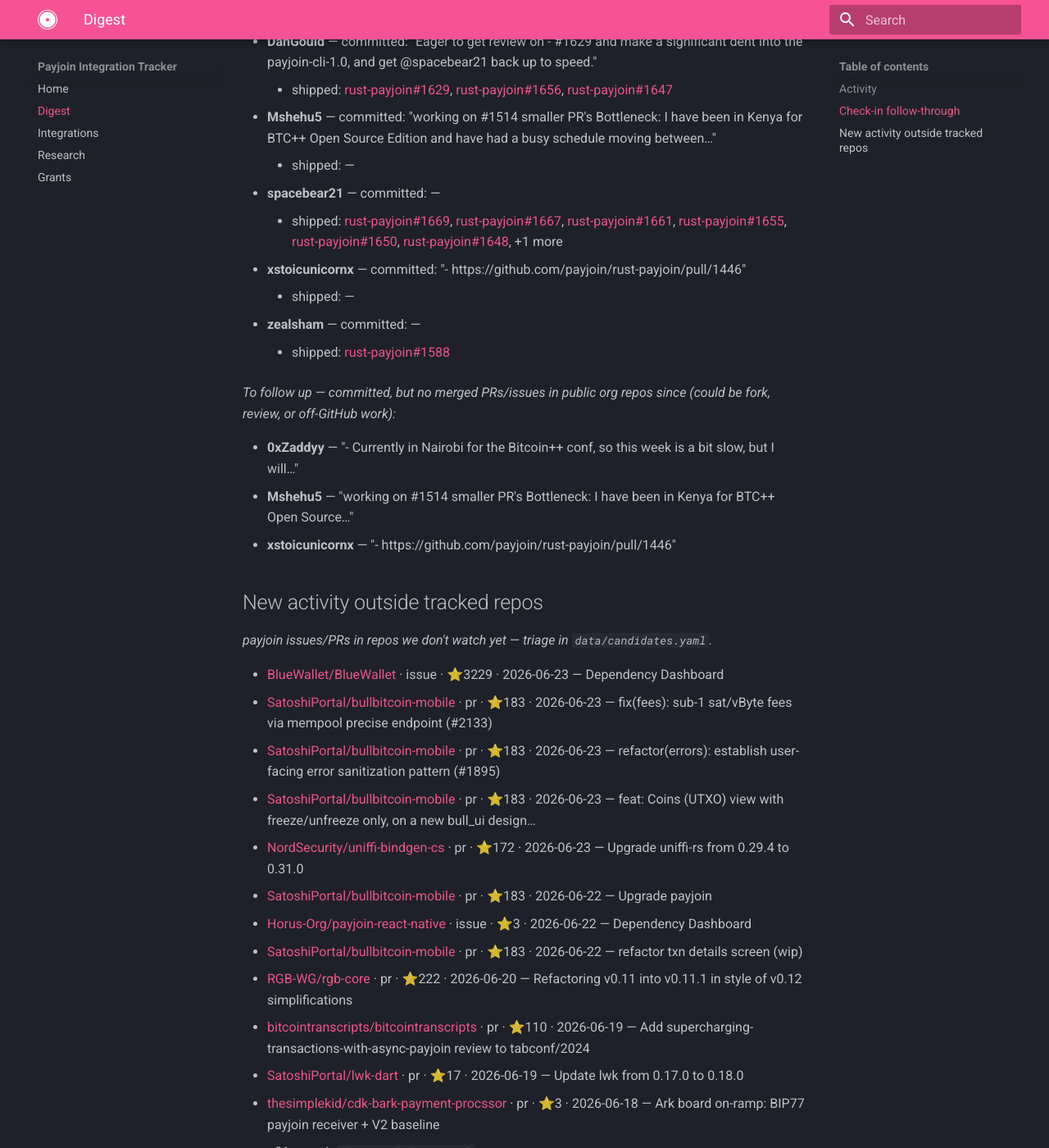
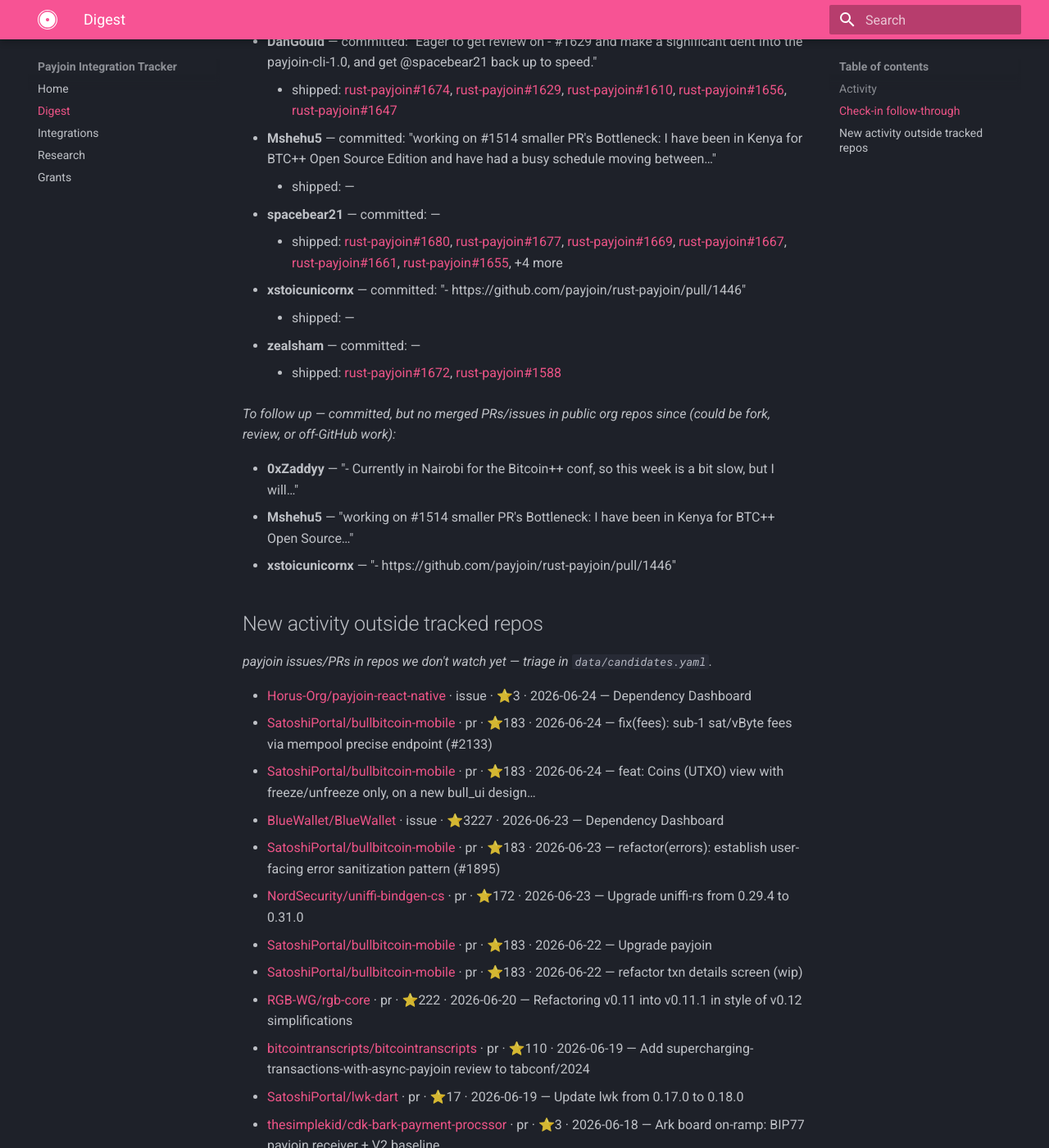
Before and after one commit to payjoin/payjoin.org, an MkDocs documentation site: the page built from docs/digest.md, in a window 1280 px wide and 1400 px high, scrolled down 796 px. Shown: the whole window at 82% size. Built offline with MkDocs 1.6.1 and Material for MkDocs 9.7.7, drawn with Linux system fonts in a browser that asks for light colours; some of the changed text lies outside the part shown.

Commit message:
chore: refresh tracker auto-state + digest

```diff
--- a/docs/digest.md
+++ b/docs/digest.md
@@ -1,11 +1,11 @@
 # Daily digest
 
-_As of 2026-06-24 (UTC) · tracking 25 upstream items_
+_As of 2026-06-25 (UTC) · tracking 25 upstream items_
 
 ## Activity
 
-- **Cove** — [repo](https://github.com/bitcoinppl/cove) — updated 2026-06-23
-- **LDK-Node** — [pull #746](https://github.com/lightningdevkit/ldk-node/pull/746) — 135→136 comments, updated 2026-06-23
+- **BTCPay Server** — [repo](https://github.com/ValeraFinebits/btcpayserver-payjoin-plugin) — updated 2026-06-24
+- **Cove** — [repo](https://github.com/bitcoinppl/cove) — updated 2026-06-25
 
 
 ## Check-in follow-through
@@ -15,21 +15,21 @@ _2026-06-15 · [thread](https://github.com/orgs/payjoin/discussions/1644)_
 - **0xZaddyy** — committed: "- Currently in Nairobi for the Bitcoin++ conf, so this week is a bit slow, but I will continue working on the multiparty mailroom."
     - shipped: —
 - **benalleng** — committed: "- With some contention in #1638 perhaps we should rethink #1631 and maybe just make `--role` non-optional? or simply add a prefix to the…"
-    - shipped: [rust-payjoin#1640](https://github.com/payjoin/rust-payjoin/pull/1640), [rust-payjoin#1652](https://github.com/payjoin/rust-payjoin/issues/1652)
+    - shipped: [rust-payjoin#1673](https://github.com/payjoin/rust-payjoin/pull/1673), [rust-payjoin#1640](https://github.com/payjoin/rust-payjoin/pull/1640), [rust-payjoin#1679](https://github.com/payjoin/rust-payjoin/issues/1679), [rust-payjoin#1652](https://github.com/payjoin/rust-payjoin/issues/1652)
 - **caarloshenriq** — committed: "- Review PRs"
     - shipped: [rust-payjoin#1646](https://github.com/payjoin/rust-payjoin/pull/1646)
 - **chavic** — committed: "- Fix payjoin-ffi opaque InputPair gap. - BTCPay Plugin — finish the correctness pass. PRs under review and other fixes pending. - Credit…"
     - shipped: [rust-payjoin#1666](https://github.com/payjoin/rust-payjoin/pull/1666), [rust-payjoin#1665](https://github.com/payjoin/rust-payjoin/pull/1665)
 - **DanGould** — committed: "Eager to get review on - #1629 and make a significant dent into the payjoin-cli-1.0, and get @spacebear21 back up to speed."
-    - shipped: [rust-payjoin#1629](https://github.com/payjoin/rust-payjoin/pull/1629), [rust-payjoin#1656](https://github.com/payjoin/rust-payjoin/issues/1656), [rust-payjoin#1647](https://github.com/payjoin/rust-payjoin/issues/1647)
+    - shipped: [rust-payjoin#1674](https://github.com/payjoin/rust-payjoin/pull/1674), [rust-payjoin#1629](https://github.com/payjoin/rust-payjoin/pull/1629), [rust-payjoin#1610](https://github.com/payjoin/rust-payjoin/pull/1610), [rust-payjoin#1656](https://github.com/payjoin/rust-payjoin/issues/1656), [rust-payjoin#1647](https://github.com/payjoin/rust-payjoin/issues/1647)
 - **Mshehu5** — committed: "working on #1514 smaller PR's Bottleneck: I have been in Kenya for BTC++ Open Source Edition and have had a busy schedule moving between…"
     - shipped: —
 - **spacebear21** — committed: —
-    - shipped: [rust-payjoin#1669](https://github.com/payjoin/rust-payjoin/pull/1669), [rust-payjoin#1667](https://github.com/payjoin/rust-payjoin/pull/1667), [rust-payjoin#1661](https://github.com/payjoin/rust-payjoin/pull/1661), [rust-payjoin#1655](https://github.com/payjoin/rust-payjoin/pull/1655), [rust-payjoin#1650](https://github.com/payjoin/rust-payjoin/pull/1650), [rust-payjoin#1648](https://github.com/payjoin/rust-payjoin/pull/1648), +1 more
+    - shipped: [rust-payjoin#1680](https://github.com/payjoin/rust-payjoin/pull/1680), [rust-payjoin#1677](https://github.com/payjoin/rust-payjoin/pull/1677), [rust-payjoin#1669](https://github.com/payjoin/rust-payjoin/pull/1669), [rust-payjoin#1667](https://github.com/payjoin/rust-payjoin/pull/1667), [rust-payjoin#1661](https://github.com/payjoin/rust-payjoin/pull/1661), [rust-payjoin#1655](https://github.com/payjoin/rust-payjoin/pull/1655), +4 more
 - **xstoicunicornx** — committed: "- https://github.com/payjoin/rust-payjoin/pull/1446"
     - shipped: —
 - **zealsham** — committed: —
-    - shipped: [rust-payjoin#1588](https://github.com/payjoin/rust-payjoin/pull/1588)
+    - shipped: [rust-payjoin#1672](https://github.com/payjoin/rust-payjoin/pull/1672), [rust-payjoin#1588](https://github.com/payjoin/rust-payjoin/pull/1588)
 
 _To follow up — committed, but no merged PRs/issues in public org repos since (could be fork, review, or off-GitHub work):_
 
@@ -41,13 +41,13 @@ _To follow up — committed, but no merged PRs/issues in public org repos since
 
 _payjoin issues/PRs in repos we don't watch yet — triage in `data/candidates.yaml`._
 
-- [BlueWallet/BlueWallet](https://github.com/BlueWallet/BlueWallet/issues/3659) · issue · ⭐3229 · 2026-06-23 — Dependency Dashboard
-- [SatoshiPortal/bullbitcoin-mobile](https://github.com/SatoshiPortal/bullbitcoin-mobile/pull/2199) · pr · ⭐183 · 2026-06-23 — fix(fees): sub-1 sat/vByte fees via mempool precise endpoint (#2133)
+- [Horus-Org/payjoin-react-native](https://github.com/Horus-Org/payjoin-react-native/issues/2) · issue · ⭐3 · 2026-06-24 — Dependency Dashboard
+- [SatoshiPortal/bullbitcoin-mobile](https://github.com/SatoshiPortal/bullbitcoin-mobile/pull/2199) · pr · ⭐183 · 2026-06-24 — fix(fees): sub-1 sat/vByte fees via mempool precise endpoint (#2133)
+- [SatoshiPortal/bullbitcoin-mobile](https://github.com/SatoshiPortal/bullbitcoin-mobile/pull/2304) · pr · ⭐183 · 2026-06-24 — feat: Coins (UTXO) view with freeze/unfreeze only, on a new bull_ui design…
+- [BlueWallet/BlueWallet](https://github.com/BlueWallet/BlueWallet/issues/3659) · issue · ⭐3227 · 2026-06-23 — Dependency Dashboard
 - [SatoshiPortal/bullbitcoin-mobile](https://github.com/SatoshiPortal/bullbitcoin-mobile/pull/2293) · pr · ⭐183 · 2026-06-23 — refactor(errors): establish user-facing error sanitization pattern (#1895)
-- [SatoshiPortal/bullbitcoin-mobile](https://github.com/SatoshiPortal/bullbitcoin-mobile/pull/2304) · pr · ⭐183 · 2026-06-23 — feat: Coins (UTXO) view with freeze/unfreeze only, on a new bull_ui design…
 - [NordSecurity/uniffi-bindgen-cs](https://github.com/NordSecurity/uniffi-bindgen-cs/pull/163) · pr · ⭐172 · 2026-06-23 — Upgrade uniffi-rs from 0.29.4 to 0.31.0
 - [SatoshiPortal/bullbitcoin-mobile](https://github.com/SatoshiPortal/bullbitcoin-mobile/pull/2041) · pr · ⭐183 · 2026-06-22 — Upgrade payjoin
-- [Horus-Org/payjoin-react-native](https://github.com/Horus-Org/payjoin-react-native/issues/2) · issue · ⭐3 · 2026-06-22 — Dependency Dashboard
 - [SatoshiPortal/bullbitcoin-mobile](https://github.com/SatoshiPortal/bullbitcoin-mobile/pull/2326) · pr · ⭐183 · 2026-06-22 — refactor txn details screen (wip)
 - [RGB-WG/rgb-core](https://github.com/RGB-WG/rgb-core/pull/288) · pr · ⭐222 · 2026-06-20 — Refactoring v0.11 into v0.11.1 in style of v0.12 simplifications
 - [bitcointranscripts/bitcointranscripts](https://github.com/bitcointranscripts/bitcointranscripts/pull/672) · pr · ⭐110 · 2026-06-19 — Add supercharging-transactions-with-async-payjoin review to tabconf/2024
```
Also changed, not shown: 2 other files.
